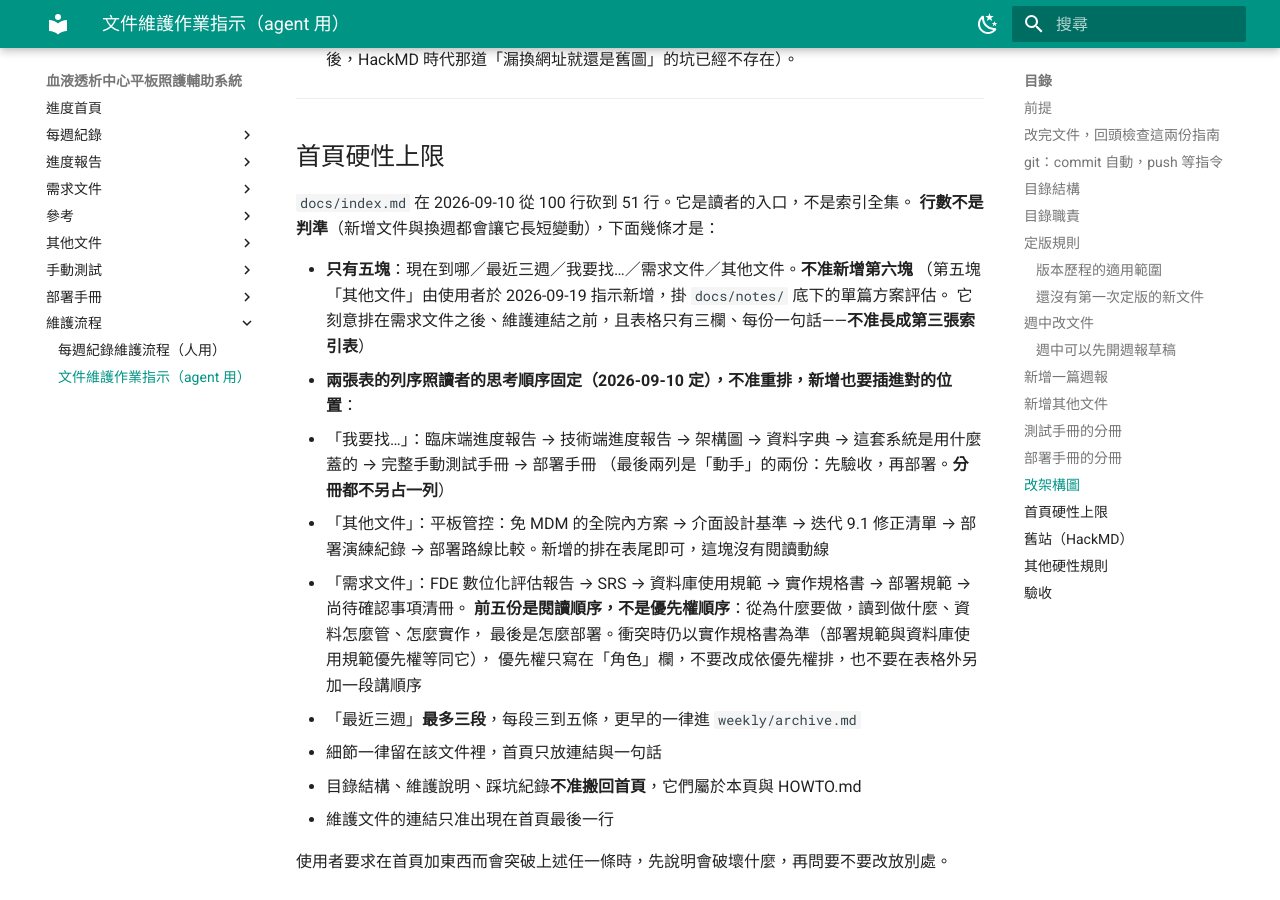
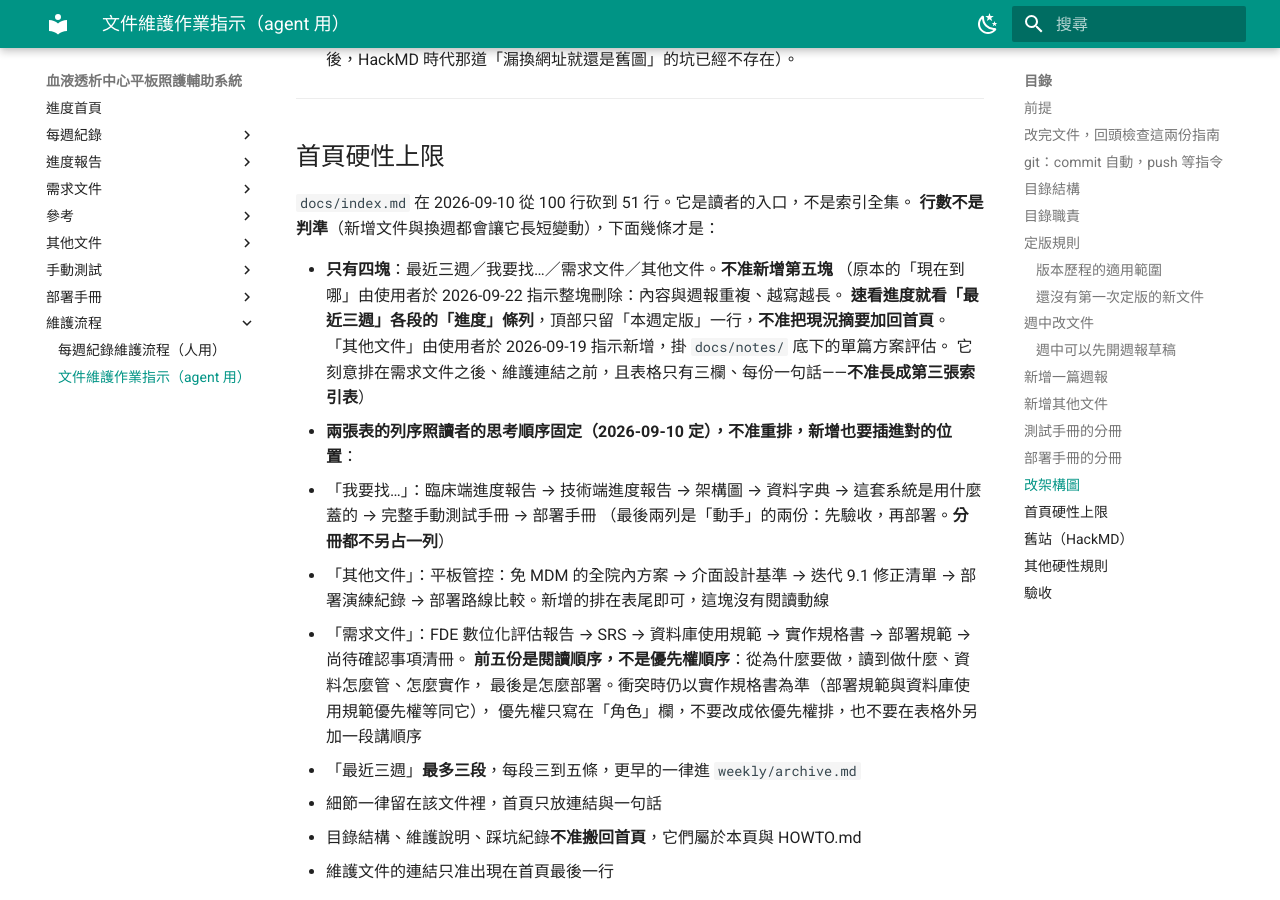
Before and after one commit to 94sh09sh19sh/hd-docs, an MkDocs documentation site: the page built from docs/weekly/AGENT.md, in a window 1280 px wide and 900 px high, scrolled down 9600 px. Built offline with MkDocs 1.6.1 and Material for MkDocs 9.7.7, drawn with Linux system fonts in a browser that asks for light colours; the version menu is left out; some of the changed text lies outside the part shown.

Commit message:
docs: 自私有 repo 同步（2026-09-22）

```diff
--- a/docs/weekly/AGENT.md
+++ b/docs/weekly/AGENT.md
@@ -133,7 +133,7 @@ scripts/
 
 | 路徑 | 內容 | 可否修改 |
 |---|---|---|
-| `docs/index.md` | 讀者入口 | 可，但只能動既有五塊的內容，不准新增第六塊 |
+| `docs/index.md` | 讀者入口 | 可，但只能動既有四塊的內容，不准新增第五塊 |
 | `docs/weekly/YYYY-MM-DD.md` | 每週紀錄，檔名用該週開會日（星期三） | 可新增；既有的不回頭改 |
 | `docs/weekly/archive.md` | 歷次週報總表 | 首頁滿三週後補一列 |
 | `docs/reports/` | 階段性報告 | 需求明確時才改，改了要補版本歷程 |
@@ -326,8 +326,10 @@ scripts/
 `docs/index.md` 在 2026-09-10 從 100 行砍到 51 行。它是讀者的入口，不是索引全集。
 **行數不是判準**（新增文件與換週都會讓它長短變動），下面幾條才是：
 
-- **只有五塊**：現在到哪／最近三週／我要找…／需求文件／其他文件。**不准新增第六塊**
-  （第五塊「其他文件」由使用者於 2026-09-19 指示新增，掛 `docs/notes/` 底下的單篇方案評估。
+- **只有四塊**：最近三週／我要找…／需求文件／其他文件。**不准新增第五塊**
+  （原本的「現在到哪」由使用者於 2026-09-22 指示整塊刪除：內容與週報重複、越寫越長。
+  **速看進度就看「最近三週」各段的「進度」條列**，頂部只留「本週定版」一行，**不准把現況摘要加回首頁**。
+  「其他文件」由使用者於 2026-09-19 指示新增，掛 `docs/notes/` 底下的單篇方案評估。
   它刻意排在需求文件之後、維護連結之前，且表格只有三欄、每份一句話——**不准長成第三張索引表**）
 - **兩張表的列序照讀者的思考順序固定（2026-09-10 定），不准重排，新增也要插進對的位置**：
   - 「我要找…」：臨床端進度報告 → 技術端進度報告 → 架構圖 → 資料字典 →
```
Also changed, not shown: docs/index.md (+0 -5 lines), docs/weekly/HOWTO.md (+4 -2 lines).
